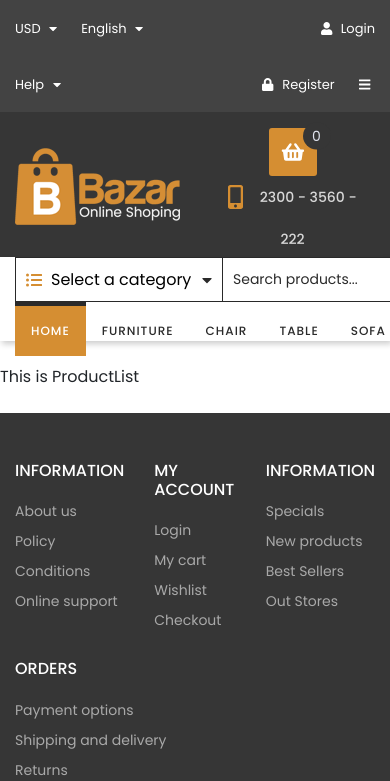
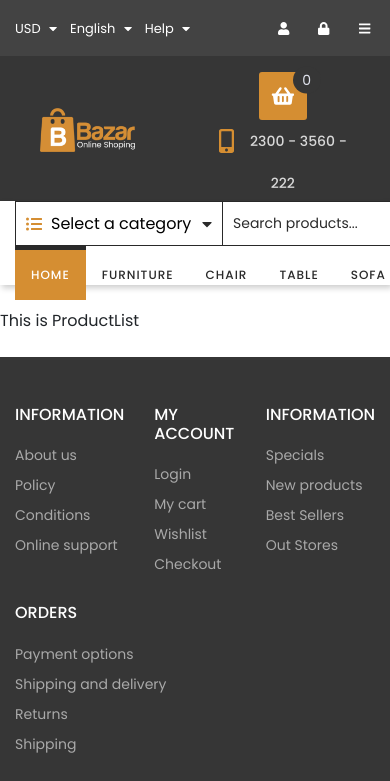
Before and after one commit to matwjablonski/wdp-2403-01, a React (Create React App) app: page /shop/1 in a window 390 px wide. Shown: the top 781 px of the page. Built offline with nearby package versions, Linux system fonts and the light colour scheme; grey boxes are pictures that could not be loaded.

Commit message:
Add TopBar RWD for mobile

```diff
--- a/src/components/layout/CompanyClaim/CompanyClaim.module.scss
+++ b/src/components/layout/CompanyClaim/CompanyClaim.module.scss
@@ -86,6 +86,10 @@
     }
     .logo {
       flex: 0 0 45%;
+      img {
+        width: 65%;
+        height: 65%;
+      }
     }
 
     .cart {
--- a/src/components/layout/TopBar/TopBar.js
+++ b/src/components/layout/TopBar/TopBar.js
@@ -32,13 +32,15 @@ const TopBar = () => (
         <div className={`col text-right ${styles.topMenu}`}>
           <ul>
             <li>
-              <a href='#'>
-                <FontAwesomeIcon className={styles.icon} icon={faUser} /> Login
+              <a href='#' className={styles.login}>
+                <FontAwesomeIcon className={styles.icon} icon={faUser} />
+                <span>Login</span>
               </a>
             </li>
             <li>
-              <a href='#'>
-                <FontAwesomeIcon className={styles.icon} icon={faLock} /> Register
+              <a href='#' className={styles.register}>
+                <FontAwesomeIcon className={styles.icon} icon={faLock} />
+                <span>Register</span>
               </a>
             </li>
             <li>
--- a/src/components/layout/TopBar/TopBar.module.scss
+++ b/src/components/layout/TopBar/TopBar.module.scss
@@ -40,3 +40,24 @@
     }
   }
 }
+
+@media (max-width: 576px) {
+  .root {
+    .login {
+      span {
+        display: none;
+      }
+    }
+    .register {
+      span {
+        display: none;
+      }
+    }
+    .topOptions {
+      flex: 0 0 60%;
+      ul li {
+        margin-right: 0.8rem;
+      }
+    }
+  }
+}
```
